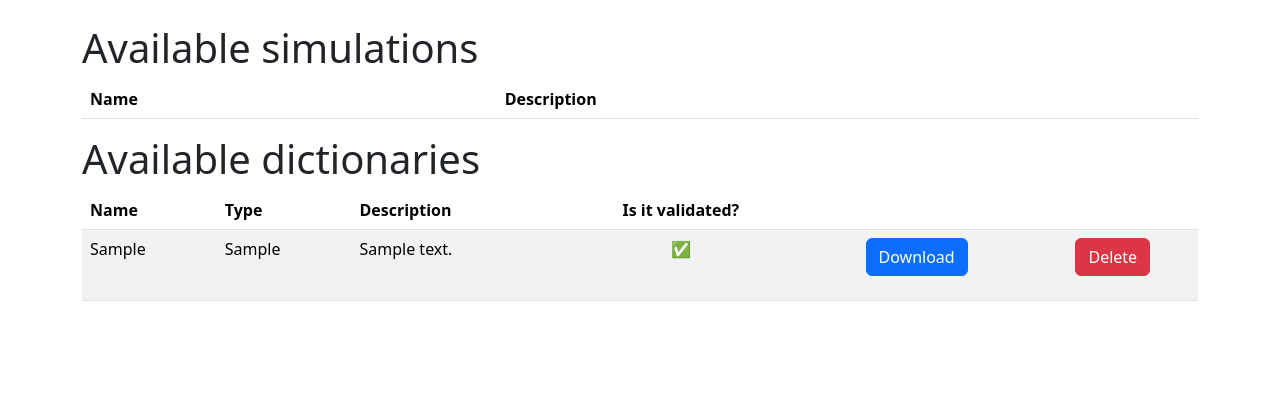
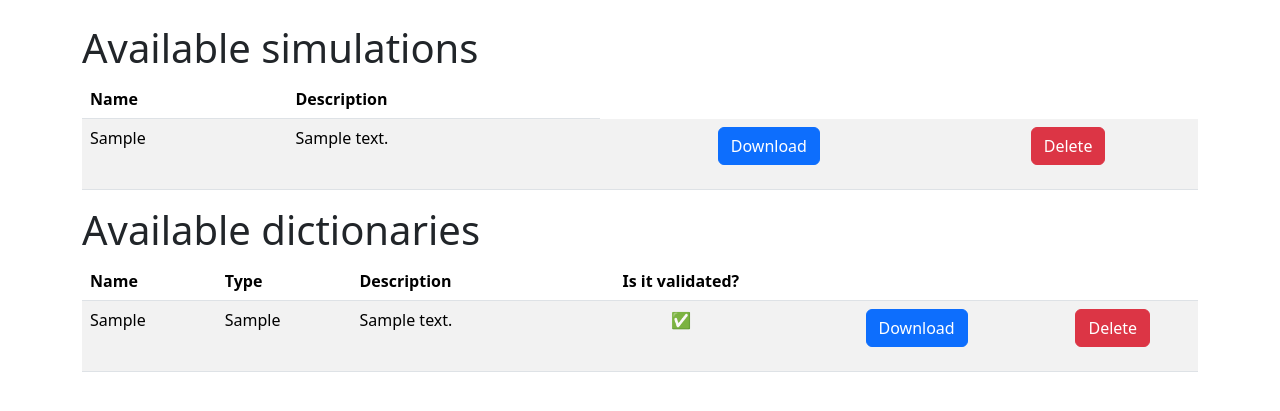
Before and after one commit to jaimebw/nabla, a Flask app: a page that uses app/templates/user.html in a window 1280 px wide. Shown: the part 80-491 px from the top of the page. Run offline with Flask 3, Linux system fonts and the light colour scheme; a user stored in the database is signed in; tables that the repository leaves empty hold one stand-in row (values such as "Sample post"); lists and menus that the app fills with data are empty; some libraries are stand-ins or nearby versions.

Commit message:
Working download and deletion of simulations

```diff
--- a/app/routes.py
+++ b/app/routes.py
@@ -81,9 +81,11 @@ def user(username):
     username: username id of the logged person
     """
     user = User.query.filter_by(username = username).first_or_404()
-    files = OpenFoamDictData.query.filter_by(user_id = user.id).all()
+    dict_files = OpenFoamDictData.query.filter_by(user_id = user.id).all()
+    sim_files = OpenFoamSimData.query.filter_by(user_id = user.id).all()
 
-    return render_template('user.html',user = user, files = files)
+    return render_template('user.html',user = user, sim_files = sim_files,
+                           dict_files = dict_files)
 
 
 @app.route('/add_dict',methods = ['POST'])
@@ -121,8 +123,7 @@ def add_sim():
         sim_file = OpenFoamSimData(fname = sim_form.fname.data,
                                    date  = date.today(),
                                    description = sim_form.description.data,
-                                   fdata = request.files[sim_form.fdata.name])
-        sim_file.validate()
+                                   fdata = request.files[sim_form.fdata.name].read())
         sim_file.set_userid(current_user.id)
         db.session.add(sim_file)
         db.session.commit()
@@ -147,6 +148,41 @@ def simulations():
 
 
 
+@app.route('/download_sim',methods = ['POST'])
+@login_required
+def download_sim():
+    """
+    Route for downloading a dict file
+    WIP
+    """
+    id = request.form.get('id')
+    app.logger.debug(f"Id of the dictionary that is downloaded:{id}")
+    file = OpenFoamSimData.query.filter_by(id = id).first_or_404()
+    app.logger.debug(file.fname)
+    response = make_response(file.fdata)
+    response.headers.set('Content-Disposition', 'attachment', filename=f"{file.fname}.zip")
+    return response
+
+
+@app.route('/delete_sim', methods=['POST'])
+@login_required
+def delete_sim():
+    """
+    Route for deleting dicts from the database
+    WIP
+    """
+    del_id = request.form.get('id')
+    app.logger.debug(f"Deleted dict with id:{id}")
+    file =  OpenFoamSimData.query.filter_by(id = del_id).first_or_404()
+    db.session.delete(file)
+    db.session.commit()
+    user = User.query.filter_by(username = current_user.username).first_or_404()
+
+    sim_files = OpenFoamSimData.query.filter_by(user_id = current_user.get_id()).all()
+    dict_files = OpenFoamDictData.query.filter_by(user_id = current_user.get_id()).all()
+
+    return render_template('user.html',user= user,sim_files = sim_files
+                           ,dict_files = dict_files)
 
 @app.route('/download_dict',methods = ['POST'])
 @login_required
@@ -176,7 +212,9 @@ def delete_dict():
     db.session.commit()
     user = User.query.filter_by(username = current_user.username).first_or_404()
     files = OpenFoamDictData.query.filter_by(user_id = current_user.get_id()).all()
-    return render_template('user.html',user= user,files = files)
+    sim_files = OpenFoamSimData.query.filter_by(user_id = current_user.get_id()).all()
+    return render_template('user.html',user= user,sim_files = sim_files
+                           ,dict_files = dict_files)
 
 
 @app.route('/about')
--- a/app/templates/user.html
+++ b/app/templates/user.html
@@ -26,6 +26,24 @@ Hay que añadir:
                 <th>Description</th>
             </tr>
             <tbody>
+                {% for file in sim_files %}
+                <tr>
+                    <td>{{file.fname}}</td>
+                    <td>{{file.description}}</td>
+                    <td class="text-center" >
+                        <form action="{{ url_for('download_sim') }}" method="post">
+                        <input type="hidden" name="id" value="{{ file.id }}">
+                        <button type="submit" class="btn btn-primary" >Download</button>
+                        </form>
+                    </td>
+                    <td class="text-center" >
+                        <form action="{{ url_for('delete_sim') }}" method="post">
+                        <input type="hidden" name="id" value="{{ file.id }}">
+                        <button type="submit"class="btn btn-danger">Delete</button>
+                        </form>
+                    </td>
+                </tr>
+               {% endfor %}
             </tbody>
         </table>
 <div>
@@ -44,7 +62,7 @@ Hay que añadir:
                 <th> </th>
             </tr>
             <tbody>
-                {% for file in files %}
+                {% for file in dict_files %}
                 <tr>
                     <td>{{file.fname}}</td>
                     <td>{{file.dict_class}}</td>
```
